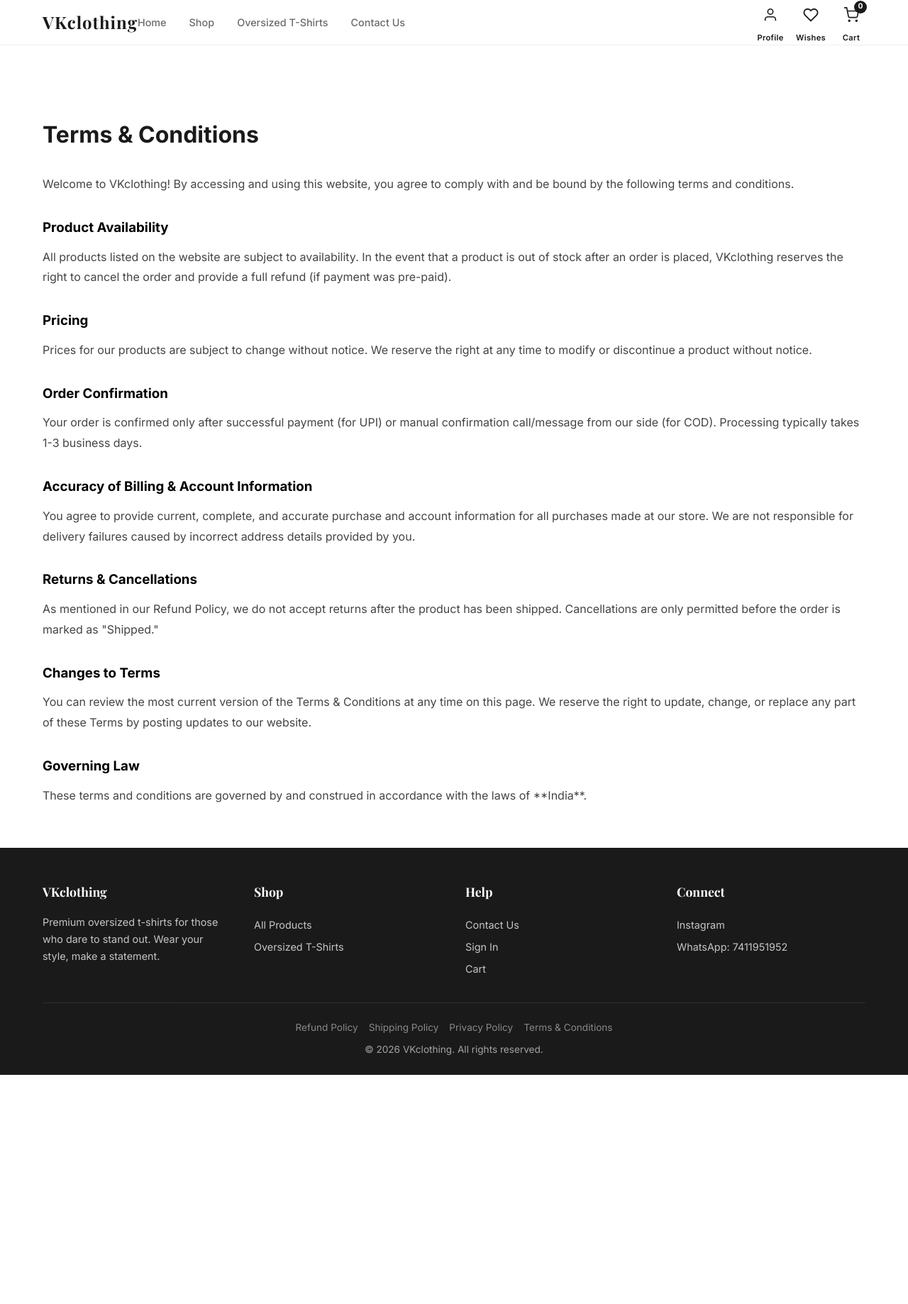
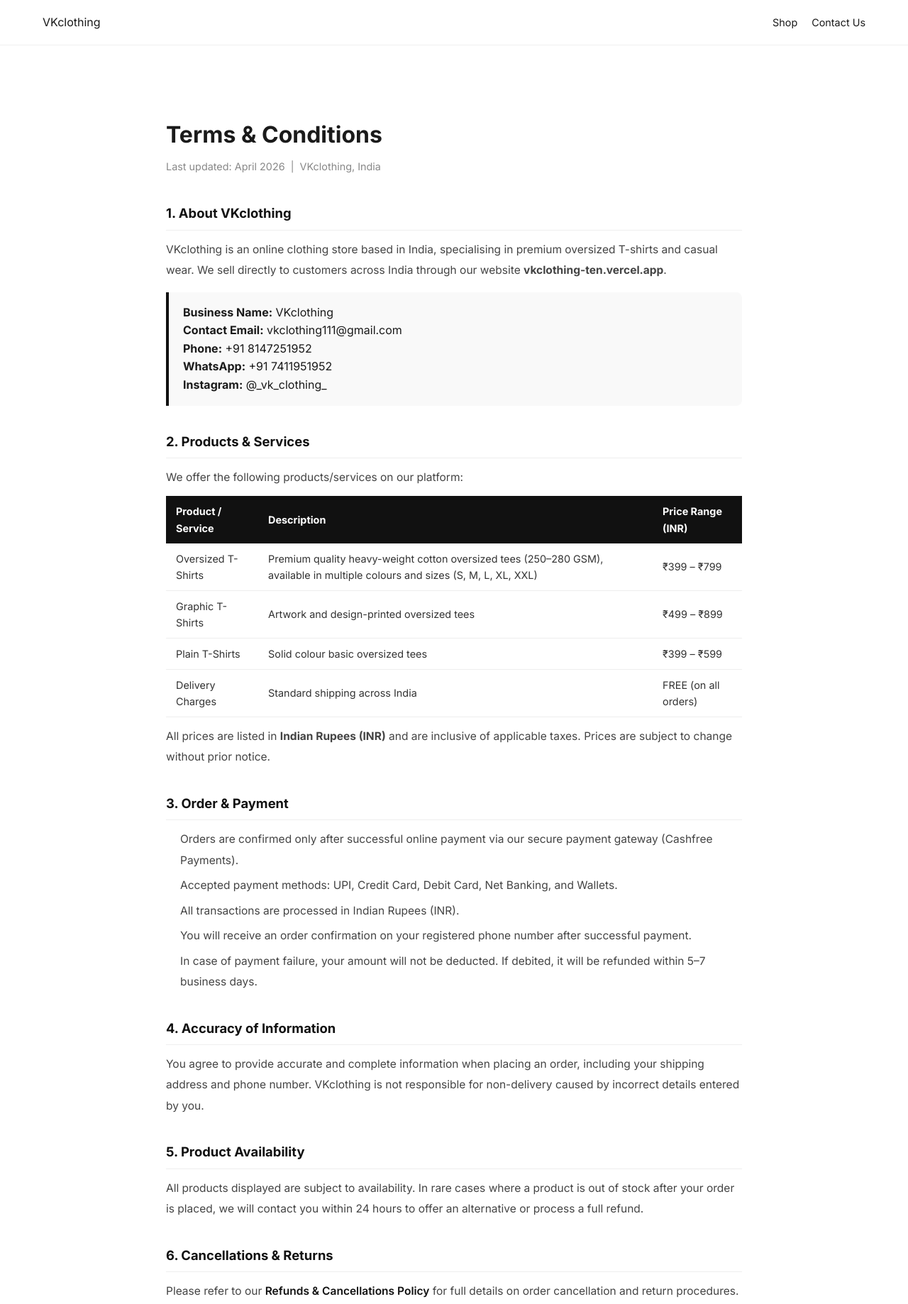
Before and after one commit to dizitech12/vkclothing, a website: page terms.html in a window 1280 px wide. Shown: the top 1838 px of the page at 71% size. Before the commit the page ends 1515 px from the top, so only its background shows below. Drawn offline with nearby package versions, Linux system fonts and the light colour scheme.

Commit message:
Update policy pages for Cashfree whitelisting compliance

```diff
--- a/refund-policy.html
+++ b/refund-policy.html
@@ -3,113 +3,147 @@
 <head>
   <meta charset="UTF-8">
   <meta name="viewport" content="width=device-width, initial-scale=1.0">
-  <title>Refund Policy - VK Clothing</title>
-  <link rel="stylesheet" href="css/style.css?v=6">
+  <title>Refunds & Cancellations | VKclothing</title>
+  <meta name="description" content="VKclothing Refund and Cancellation Policy - Learn about our return, refund, and cancellation process.">
+  <link rel="icon" type="image/png" href="assets/images/favicon.png">
+  <link rel="stylesheet" href="css/style.css?v=2">
+  <style>
+    .policy-page { max-width: 860px; margin: 0 auto; padding: 100px 24px 80px; }
+    .policy-page h1 { font-size: 2rem; font-weight: 800; margin-bottom: 8px; }
+    .policy-meta { color: #888; font-size: 0.9rem; margin-bottom: 40px; }
+    .policy-section { margin-bottom: 36px; }
+    .policy-section h2 { font-size: 1.15rem; font-weight: 700; color: #111; margin-bottom: 12px; padding-bottom: 8px; border-bottom: 1px solid #eeeeee; }
+    .policy-section p, .policy-section li { color: #444; line-height: 1.9; font-size: 0.97rem; }
+    .policy-section ul { padding-left: 20px; margin-top: 8px; }
+    .policy-section li { margin-bottom: 6px; }
+    .status-table { width: 100%; border-collapse: collapse; margin-top: 12px; font-size: 0.9rem; }
+    .status-table th { background: #111; color: #fff; padding: 10px 14px; text-align: left; }
+    .status-table td { padding: 10px 14px; border-bottom: 1px solid #eee; color: #333; }
+    .yes { color: #16a34a; font-weight: 600; }
+    .no { color: #dc2626; font-weight: 600; }
+    .highlight-box { background: #f9f9f9; border-left: 4px solid #111; padding: 16px 20px; border-radius: 0 8px 8px 0; margin: 16px 0; }
+  </style>
 </head>
 <body>
-  <!-- Navbar -->
   <nav class="navbar" id="navbar">
-    <div class="container">
-      <a href="index.html" class="nav-logo">VKclothing</a>
-      <div class="nav-menu" id="nav-menu">
-        <a href="index.html">Home</a>
+    <div class="container navbar-container">
+      <a href="index.html" class="logo">VKclothing</a>
+      <div style="display:flex; gap:20px; align-items:center; font-size:0.9rem;">
         <a href="shop.html">Shop</a>
-        <a href="shop.html?category=oversized">Oversized T-Shirts</a>
         <a href="contact.html">Contact Us</a>
-      </div>
-      <div class="nav-icons" style="margin-left:auto; display:flex; gap:16px; align-items:center;">
-        <a href="login.html" class="nav-icon" id="nav-auth-link" title="Profile">
-          <div class="icon-wrapper">
-            <svg viewBox="0 0 24 24"><path d="M20 21v-2a4 4 0 0 0-4-4H8a4 4 0 0 0-4 4v2"/><circle cx="12" cy="7" r="4"/></svg>
-          </div>
-          <span class="nav-label">Profile</span>
-        </a>
-        <a href="wishlist.html" class="nav-icon" title="Wishlist">
-          <div class="icon-wrapper">
-            <svg viewBox="0 0 24 24"><path d="M20.84 4.61a5.5 5.5 0 0 0-7.78 0L12 5.67l-1.06-1.06a5.5 5.5 0 0 0-7.78 7.78l1.06 1.06L12 21.23l7.78-7.78 1.06-1.06a5.5 5.5 0 0 0 0-7.78z" fill="none" stroke="currentColor" stroke-width="2" stroke-linecap="round" stroke-linejoin="round"/></svg>
-          </div>
-          <span class="nav-label">Wishes</span>
-        </a>
-        <a href="cart.html" class="nav-icon" title="Cart">
-          <div class="icon-wrapper">
-            <svg viewBox="0 0 24 24"><circle cx="9" cy="21" r="1"/><circle cx="20" cy="21" r="1"/><path d="M1 1h4l2.68 13.39a2 2 0 0 0 2 1.61h9.72a2 2 0 0 0 2-1.61L23 6H6"/></svg>
-            <span class="cart-count" style="display:none">0</span>
-          </div>
-          <span class="nav-label">Cart</span>
-        </a>
       </div>
     </div>
   </nav>
 
-  <div class="container" style="padding: 100px 20px 60px;">
-    <h1 style="margin-bottom: 30px;">Refund Policy</h1>
-    <div style="line-height: 1.8; color: #444;">
-      <p>At VKclothing, we strive to provide the best quality products and service. Please read our refund and cancellation policy carefully before making a purchase.</p>
+  <div class="policy-page">
+    <h1>Refunds & Cancellations</h1>
+    <p class="policy-meta">Last updated: April 2026 &nbsp;|&nbsp; VKclothing, India</p>
 
-      <h3 style="margin-top: 30px; margin-bottom: 10px; color: #000;">Cancellation Policy</h3>
-      <p>Orders can only be cancelled **before they are shipped**. Once an order has been handed over to our courier partner and marked as "Shipped," cancellations are no longer possible.</p>
+    <div class="policy-section">
+      <h2>Overview</h2>
+      <p>At VKclothing, we want you to be fully satisfied with your purchase. Please read our refund and cancellation policy carefully before placing an order.</p>
+    </div>
 
-      <h3 style="margin-top: 30px; margin-bottom: 10px; color: #000;">Returns & Refunds</h3>
-      <p>Due to the nature of our small business and promotional pricing, we currently follow a **No Return, No Refund** policy after the product has been shipped.</p>
+    <div class="policy-section">
+      <h2>1. Order Cancellation</h2>
+      <table class="status-table">
+        <thead><tr><th>Order Status</th><th>Cancellation Allowed?</th></tr></thead>
+        <tbody>
+          <tr><td>Payment Pending / Order Placed</td><td class="yes">✓ Yes — contact us within 12 hours</td></tr>
+          <tr><td>Order Confirmed / Processing</td><td class="yes">✓ Yes — contact us immediately</td></tr>
+          <tr><td>Shipped / Out for Delivery</td><td class="no">✗ No — cannot be cancelled</td></tr>
+          <tr><td>Delivered</td><td class="no">✗ No — cannot be cancelled</td></tr>
+        </tbody>
+      </table>
+      <p style="margin-top:12px;">To cancel an order, contact us via WhatsApp at <strong>+91 7411951952</strong> or email <strong>vkclothing111@gmail.com</strong> with your Order ID.</p>
+    </div>
+
+    <div class="policy-section">
+      <h2>2. Refund Policy</h2>
       <ul>
-        <li>We do not accept returns if you change your mind.</li>
-        <li>We do not offer refunds once the order is in transit or delivered.</li>
-        <li>Currently, we do not support exchanges for size or color once the order is shipped. Please refer to our size guide carefully before ordering.</li>
+        <li>Refunds are issued only in cases of:
+          <ul>
+            <li>Product is defective or damaged on delivery</li>
+            <li>Wrong product delivered (different from what was ordered)</li>
+            <li>Order cancelled before shipment (as per the cancellation table above)</li>
+            <li>Payment deducted but order not confirmed</li>
+          </ul>
+        </li>
+        <li>Refunds will be processed to the <strong>original payment method</strong> used during checkout.</li>
+        <li>Refund processing time: <strong>5–7 business days</strong> after approval.</li>
+        <li>We do <strong>not</strong> accept returns for reasons such as size mismatch (please refer to the size chart before ordering), change of mind, or colour difference from screen.</li>
       </ul>
+    </div>
 
-      <h3 style="margin-top: 30px; margin-bottom: 10px; color: #000;">Payment Failures</h3>
-      <p>If your payment fails but the money has been deducted from your account, please do not worry. This is usually a sync issue with the payment gateway. In such cases:</p>
-      <ol>
-        <li>Wait for 24-48 hours as the money is often automatically refunded by your bank.</li>
-        <li>If the amount is not reversed, please contact our support team with your transaction details.</li>
-      </ol>
+    <div class="policy-section">
+      <h2>3. Damaged or Wrong Product</h2>
+      <p>If you receive a damaged or wrong item, please:</p>
+      <ul>
+        <li>Take a clear photo/video at the time of unboxing</li>
+        <li>Contact us within <strong>48 hours</strong> of delivery</li>
+        <li>Share the evidence via WhatsApp or email with your Order ID</li>
+      </ul>
+      <p>Once verified, we will arrange a replacement or full refund at no extra cost to you.</p>
+    </div>
 
-      <h3 style="margin-top: 30px; margin-bottom: 10px; color: #000;">Contact Us</h3>
-      <p>For any queries related to your order or payments, please reach out to us:</p>
-      <p><strong>WhatsApp:</strong> 7411951952</p>
-      <p><strong>Email:</strong> vkclothing111@gmail.com</p>
+    <div class="policy-section">
+      <h2>4. Payment Failure Refunds</h2>
+      <div class="highlight-box">
+        If your payment was deducted but the order was not placed or confirmed, the amount will be automatically refunded to your source account within <strong>5–7 business days</strong>. This is handled by Cashfree Payments.
+      </div>
+      <p>For any payment-related issues, contact us at <a href="mailto:vkclothing111@gmail.com">vkclothing111@gmail.com</a>.</p>
+    </div>
+
+    <div class="policy-section">
+      <h2>5. Non-Refundable Items</h2>
+      <ul>
+        <li>Products that have been used, washed, or altered</li>
+        <li>Products with removed tags or damaged packaging</li>
+        <li>Orders cancelled after shipment</li>
+        <li>Size/colour preference changes after delivery</li>
+      </ul>
+    </div>
+
+    <div class="policy-section">
+      <h2>6. Refund Timeline Summary</h2>
+      <table class="status-table">
+        <thead><tr><th>Refund Reason</th><th>Timeline</th></tr></thead>
+        <tbody>
+          <tr><td>Order cancelled before shipping</td><td>3–5 business days</td></tr>
+          <tr><td>Defective / wrong product returned</td><td>5–7 business days after pickup</td></tr>
+          <tr><td>Payment failed but amount deducted</td><td>5–7 business days (automatic)</td></tr>
+        </tbody>
+      </table>
+    </div>
+
+    <div class="policy-section">
+      <h2>7. Contact Us for Refunds</h2>
+      <p>
+        📧 <a href="mailto:vkclothing111@gmail.com">vkclothing111@gmail.com</a><br>
+        📱 WhatsApp: <a href="https://wa.me/917411951952">+91 7411951952</a><br>
+        📞 Phone: <a href="tel:8147251952">+91 8147251952</a><br>
+        ⏰ Support Hours: Monday – Saturday, 10 AM – 7 PM IST
+      </p>
     </div>
   </div>
 
-  <!-- Footer -->
   <footer class="footer">
     <div class="container">
-      <div class="footer-grid">
-        <div class="footer-col">
-          <h3>VKclothing</h3>
-          <p style="opacity:0.75;font-size:0.9rem;line-height:1.7;">Premium oversized t-shirts for those who dare to stand out. Wear your style, make a statement.</p>
-        </div>
-        <div class="footer-col">
-          <h3>Shop</h3>
-          <a href="shop.html">All Products</a>
-          <a href="shop.html?category=oversized">Oversized T-Shirts</a>
-        </div>
-        <div class="footer-col">
-          <h3>Help</h3>
-          <a href="contact.html">Contact Us</a>
-          <a href="login.html">Sign In</a>
-          <a href="cart.html">Cart</a>
-        </div>
-        <div class="footer-col">
-          <h3>Connect</h3>
-          <a href="https://www.instagram.com/_vk_clothing_" target="_blank">Instagram</a>
-          <a href="https://wa.me/917411951952" target="_blank">WhatsApp: 7411951952</a>
-        </div>
-      </div>
       <div class="footer-bottom">
-        <div style="margin-bottom: 10px; display:flex; gap:15px; flex-wrap:wrap; justify-content:center; opacity:0.8; font-size:0.85rem;">
+        <div class="footer-policies" style="margin-bottom:15px; display:flex; gap:20px; flex-wrap:wrap; justify-content:center; opacity:0.8; font-size:0.85rem;">
           <a href="refund-policy.html">Refund Policy</a>
           <a href="shipping-policy.html">Shipping Policy</a>
           <a href="privacy-policy.html">Privacy Policy</a>
           <a href="terms.html">Terms & Conditions</a>
+          <a href="contact.html">Contact Us</a>
         </div>
-        <span id="footer-admin-trigger" style="cursor:pointer; user-select:none;">&copy; 2026 VKclothing</span>. All rights reserved.
+        <div style="text-align:center; opacity:0.6; font-size:0.8rem;">&copy; 2026 VKclothing. All rights reserved.</div>
       </div>
     </div>
   </footer>
 
-  <script src="js/config.js?v=6"></script>
-  <script src="js/ui-utils.js?v=6"></script>
-  <script src="js/app.js?v=6"></script>
+  <script src="js/config.js?v=2"></script>
+  <script src="js/ui-utils.js?v=2"></script>
+  <script src="js/app.js?v=2"></script>
 </body>
 </html>
--- a/terms.html
+++ b/terms.html
@@ -3,111 +3,136 @@
 <head>
   <meta charset="UTF-8">
   <meta name="viewport" content="width=device-width, initial-scale=1.0">
-  <title>Terms & Conditions - VK Clothing</title>
-  <link rel="stylesheet" href="css/style.css?v=6">
+  <title>Terms & Conditions | VKclothing</title>
+  <meta name="description" content="Terms and Conditions for VKclothing - Read our terms of service, product pricing, payment, and usage policies.">
+  <link rel="icon" type="image/png" href="assets/images/favicon.png">
+  <link rel="stylesheet" href="css/style.css?v=2">
+  <style>
+    .policy-page { max-width: 860px; margin: 0 auto; padding: 100px 24px 80px; }
+    .policy-page h1 { font-size: 2rem; font-weight: 800; margin-bottom: 8px; }
+    .policy-meta { color: #888; font-size: 0.9rem; margin-bottom: 40px; }
+    .policy-section { margin-bottom: 36px; }
+    .policy-section h2 { font-size: 1.15rem; font-weight: 700; color: #111; margin-bottom: 12px; padding-bottom: 8px; border-bottom: 1px solid #eeeeee; }
+    .policy-section p, .policy-section li { color: #444; line-height: 1.9; font-size: 0.97rem; }
+    .policy-section ul { padding-left: 20px; margin-top: 8px; }
+    .policy-section li { margin-bottom: 6px; }
+    .product-table { width: 100%; border-collapse: collapse; margin-top: 12px; font-size: 0.9rem; }
+    .product-table th { background: #111; color: #fff; padding: 10px 14px; text-align: left; }
+    .product-table td { padding: 10px 14px; border-bottom: 1px solid #eee; color: #333; }
+    .product-table tr:hover td { background: #fafafa; }
+    .highlight-box { background: #f9f9f9; border-left: 4px solid #111; padding: 16px 20px; border-radius: 0 8px 8px 0; margin: 16px 0; }
+  </style>
 </head>
 <body>
-  <!-- Navbar -->
   <nav class="navbar" id="navbar">
-    <div class="container">
-      <a href="index.html" class="nav-logo">VKclothing</a>
-      <div class="nav-menu" id="nav-menu">
-        <a href="index.html">Home</a>
+    <div class="container navbar-container">
+      <a href="index.html" class="logo">VKclothing</a>
+      <div style="display:flex; gap:20px; align-items:center; font-size:0.9rem;">
         <a href="shop.html">Shop</a>
-        <a href="shop.html?category=oversized">Oversized T-Shirts</a>
         <a href="contact.html">Contact Us</a>
-      </div>
-      <div class="nav-icons" style="margin-left:auto; display:flex; gap:16px; align-items:center;">
-        <a href="login.html" class="nav-icon" id="nav-auth-link" title="Profile">
-          <div class="icon-wrapper">
-            <svg viewBox="0 0 24 24"><path d="M20 21v-2a4 4 0 0 0-4-4H8a4 4 0 0 0-4 4v2"/><circle cx="12" cy="7" r="4"/></svg>
-          </div>
-          <span class="nav-label">Profile</span>
-        </a>
-        <a href="wishlist.html" class="nav-icon" title="Wishlist">
-          <div class="icon-wrapper">
-            <svg viewBox="0 0 24 24"><path d="M20.84 4.61a5.5 5.5 0 0 0-7.78 0L12 5.67l-1.06-1.06a5.5 5.5 0 0 0-7.78 7.78l1.06 1.06L12 21.23l7.78-7.78 1.06-1.06a5.5 5.5 0 0 0 0-7.78z" fill="none" stroke="currentColor" stroke-width="2" stroke-linecap="round" stroke-linejoin="round"/></svg>
-          </div>
-          <span class="nav-label">Wishes</span>
-        </a>
-        <a href="cart.html" class="nav-icon" title="Cart">
-          <div class="icon-wrapper">
-            <svg viewBox="0 0 24 24"><circle cx="9" cy="21" r="1"/><circle cx="20" cy="21" r="1"/><path d="M1 1h4l2.68 13.39a2 2 0 0 0 2 1.61h9.72a2 2 0 0 0 2-1.61L23 6H6"/></svg>
-            <span class="cart-count" style="display:none">0</span>
-          </div>
-          <span class="nav-label">Cart</span>
-        </a>
       </div>
     </div>
   </nav>
 
-  <div class="container" style="padding: 100px 20px 60px;">
-    <h1 style="margin-bottom: 30px;">Terms & Conditions</h1>
-    <div style="line-height: 1.8; color: #444;">
-      <p>Welcome to VKclothing! By accessing and using this website, you agree to comply with and be bound by the following terms and conditions.</p>
+  <div class="policy-page">
+    <h1>Terms & Conditions</h1>
+    <p class="policy-meta">Last updated: April 2026 &nbsp;|&nbsp; VKclothing, India</p>
 
-      <h3 style="margin-top: 30px; margin-bottom: 10px; color: #000;">Product Availability</h3>
-      <p>All products listed on the website are subject to availability. In the event that a product is out of stock after an order is placed, VKclothing reserves the right to cancel the order and provide a full refund (if payment was pre-paid).</p>
+    <div class="policy-section">
+      <h2>1. About VKclothing</h2>
+      <p>VKclothing is an online clothing store based in India, specialising in premium oversized T-shirts and casual wear. We sell directly to customers across India through our website <strong>vkclothing-ten.vercel.app</strong>.</p>
+      <div class="highlight-box">
+        <strong>Business Name:</strong> VKclothing<br>
+        <strong>Contact Email:</strong> vkclothing111@gmail.com<br>
+        <strong>Phone:</strong> +91 8147251952<br>
+        <strong>WhatsApp:</strong> +91 7411951952<br>
+        <strong>Instagram:</strong> @_vk_clothing_
+      </div>
+    </div>
 
-      <h3 style="margin-top: 30px; margin-bottom: 10px; color: #000;">Pricing</h3>
-      <p>Prices for our products are subject to change without notice. We reserve the right at any time to modify or discontinue a product without notice.</p>
+    <div class="policy-section">
+      <h2>2. Products & Services</h2>
+      <p>We offer the following products/services on our platform:</p>
+      <table class="product-table">
+        <thead>
+          <tr><th>Product / Service</th><th>Description</th><th>Price Range (INR)</th></tr>
+        </thead>
+        <tbody>
+          <tr><td>Oversized T-Shirts</td><td>Premium quality heavy-weight cotton oversized tees (250–280 GSM), available in multiple colours and sizes (S, M, L, XL, XXL)</td><td>₹399 – ₹799</td></tr>
+          <tr><td>Graphic T-Shirts</td><td>Artwork and design-printed oversized tees</td><td>₹499 – ₹899</td></tr>
+          <tr><td>Plain T-Shirts</td><td>Solid colour basic oversized tees</td><td>₹399 – ₹599</td></tr>
+          <tr><td>Delivery Charges</td><td>Standard shipping across India</td><td>FREE (on all orders)</td></tr>
+        </tbody>
+      </table>
+      <p style="margin-top:12px;">All prices are listed in <strong>Indian Rupees (INR)</strong> and are inclusive of applicable taxes. Prices are subject to change without prior notice.</p>
+    </div>
 
-      <h3 style="margin-top: 30px; margin-bottom: 10px; color: #000;">Order Confirmation</h3>
-      <p>Your order is confirmed only after successful payment (for UPI) or manual confirmation call/message from our side (for COD). Processing typically takes 1-3 business days.</p>
+    <div class="policy-section">
+      <h2>3. Order & Payment</h2>
+      <ul>
+        <li>Orders are confirmed only after successful online payment via our secure payment gateway (Cashfree Payments).</li>
+        <li>Accepted payment methods: UPI, Credit Card, Debit Card, Net Banking, and Wallets.</li>
+        <li>All transactions are processed in Indian Rupees (INR).</li>
+        <li>You will receive an order confirmation on your registered phone number after successful payment.</li>
+        <li>In case of payment failure, your amount will not be deducted. If debited, it will be refunded within 5–7 business days.</li>
+      </ul>
+    </div>
 
-      <h3 style="margin-top: 30px; margin-bottom: 10px; color: #000;">Accuracy of Billing & Account Information</h3>
-      <p>You agree to provide current, complete, and accurate purchase and account information for all purchases made at our store. We are not responsible for delivery failures caused by incorrect address details provided by you.</p>
+    <div class="policy-section">
+      <h2>4. Accuracy of Information</h2>
+      <p>You agree to provide accurate and complete information when placing an order, including your shipping address and phone number. VKclothing is not responsible for non-delivery caused by incorrect details entered by you.</p>
+    </div>
 
-      <h3 style="margin-top: 30px; margin-bottom: 10px; color: #000;">Returns & Cancellations</h3>
-      <p>As mentioned in our Refund Policy, we do not accept returns after the product has been shipped. Cancellations are only permitted before the order is marked as "Shipped."</p>
+    <div class="policy-section">
+      <h2>5. Product Availability</h2>
+      <p>All products displayed are subject to availability. In rare cases where a product is out of stock after your order is placed, we will contact you within 24 hours to offer an alternative or process a full refund.</p>
+    </div>
 
-      <h3 style="margin-top: 30px; margin-bottom: 10px; color: #000;">Changes to Terms</h3>
-      <p>You can review the most current version of the Terms & Conditions at any time on this page. We reserve the right to update, change, or replace any part of these Terms by posting updates to our website.</p>
+    <div class="policy-section">
+      <h2>6. Cancellations & Returns</h2>
+      <p>Please refer to our <a href="refund-policy.html" style="color:#111; font-weight:600;">Refunds & Cancellations Policy</a> for full details on order cancellation and return procedures.</p>
+    </div>
 
-      <h3 style="margin-top: 30px; margin-bottom: 10px; color: #000;">Governing Law</h3>
-      <p>These terms and conditions are governed by and construed in accordance with the laws of **India**.</p>
+    <div class="policy-section">
+      <h2>7. Intellectual Property</h2>
+      <p>All content on this website — including product images, logos, and text — are the property of VKclothing and may not be copied or reproduced without written permission.</p>
+    </div>
+
+    <div class="policy-section">
+      <h2>8. Limitation of Liability</h2>
+      <p>VKclothing is not liable for any indirect, incidental, or consequential damages arising from the use of our products or services beyond the value of the order placed.</p>
+    </div>
+
+    <div class="policy-section">
+      <h2>9. Governing Law</h2>
+      <p>These Terms are governed by the laws of India. Any disputes shall be subject to the exclusive jurisdiction of courts in India.</p>
+    </div>
+
+    <div class="policy-section">
+      <h2>10. Contact Us</h2>
+      <p>For any questions regarding these Terms, contact us at:<br>
+      📧 <a href="mailto:vkclothing111@gmail.com">vkclothing111@gmail.com</a><br>
+      📞 <a href="tel:8147251952">+91 8147251952</a></p>
     </div>
   </div>
 
-  <!-- Footer -->
   <footer class="footer">
     <div class="container">
-      <div class="footer-grid">
-        <div class="footer-col">
-          <h3>VKclothing</h3>
-          <p style="opacity:0.75;font-size:0.9rem;line-height:1.7;">Premium oversized t-shirts for those who dare to stand out. Wear your style, make a statement.</p>
-        </div>
-        <div class="footer-col">
-          <h3>Shop</h3>
-          <a href="shop.html">All Products</a>
-          <a href="shop.html?category=oversized">Oversized T-Shirts</a>
-        </div>
-        <div class="footer-col">
-          <h3>Help</h3>
-          <a href="contact.html">Contact Us</a>
-          <a href="login.html">Sign In</a>
-          <a href="cart.html">Cart</a>
-        </div>
-        <div class="footer-col">
-          <h3>Connect</h3>
-          <a href="https://www.instagram.com/_vk_clothing_" target="_blank">Instagram</a>
-          <a href="https://wa.me/917411951952" target="_blank">WhatsApp: 7411951952</a>
-        </div>
-      </div>
       <div class="footer-bottom">
-        <div style="margin-bottom: 10px; display:flex; gap:15px; flex-wrap:wrap; justify-content:center; opacity:0.8; font-size:0.85rem;">
+        <div class="footer-policies" style="margin-bottom:15px; display:flex; gap:20px; flex-wrap:wrap; justify-content:center; opacity:0.8; font-size:0.85rem;">
           <a href="refund-policy.html">Refund Policy</a>
           <a href="shipping-policy.html">Shipping Policy</a>
           <a href="privacy-policy.html">Privacy Policy</a>
           <a href="terms.html">Terms & Conditions</a>
+          <a href="contact.html">Contact Us</a>
         </div>
-        <span id="footer-admin-trigger" style="cursor:pointer; user-select:none;">&copy; 2026 VKclothing</span>. All rights reserved.
+        <div style="text-align:center; opacity:0.6; font-size:0.8rem;">&copy; 2026 VKclothing. All rights reserved.</div>
       </div>
     </div>
   </footer>
 
-  <script src="js/config.js?v=6"></script>
-  <script src="js/ui-utils.js?v=6"></script>
-  <script src="js/app.js?v=6"></script>
+  <script src="js/config.js?v=2"></script>
+  <script src="js/ui-utils.js?v=2"></script>
+  <script src="js/app.js?v=2"></script>
 </body>
 </html>
```
